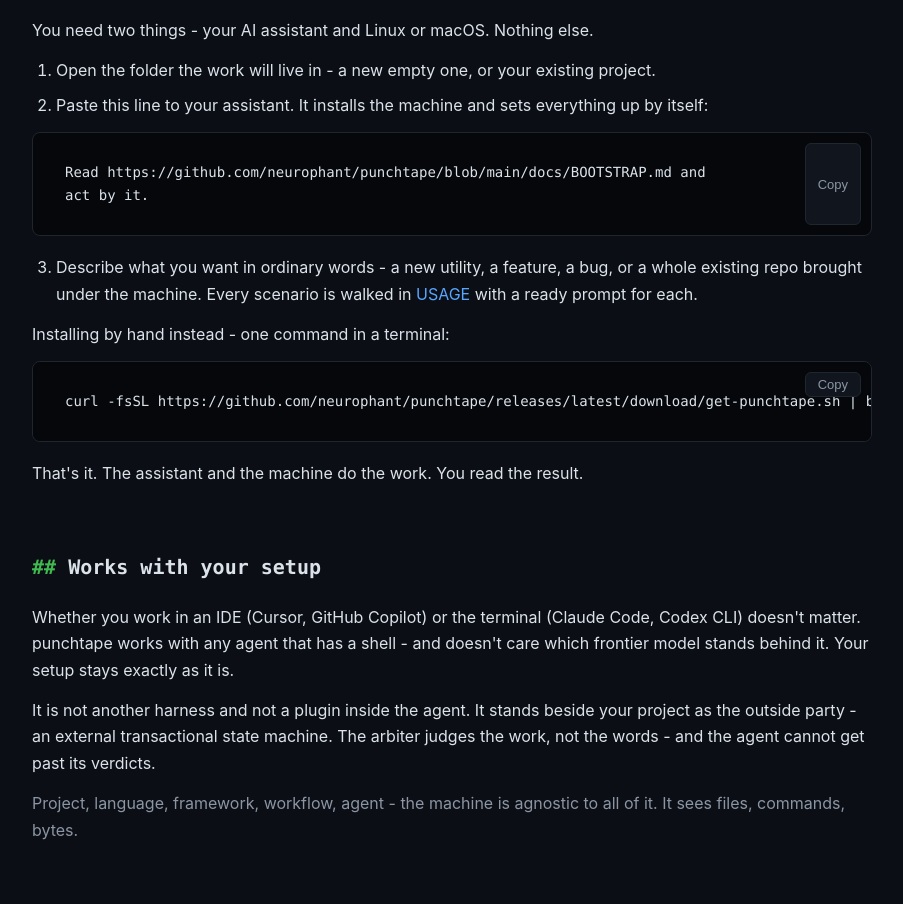
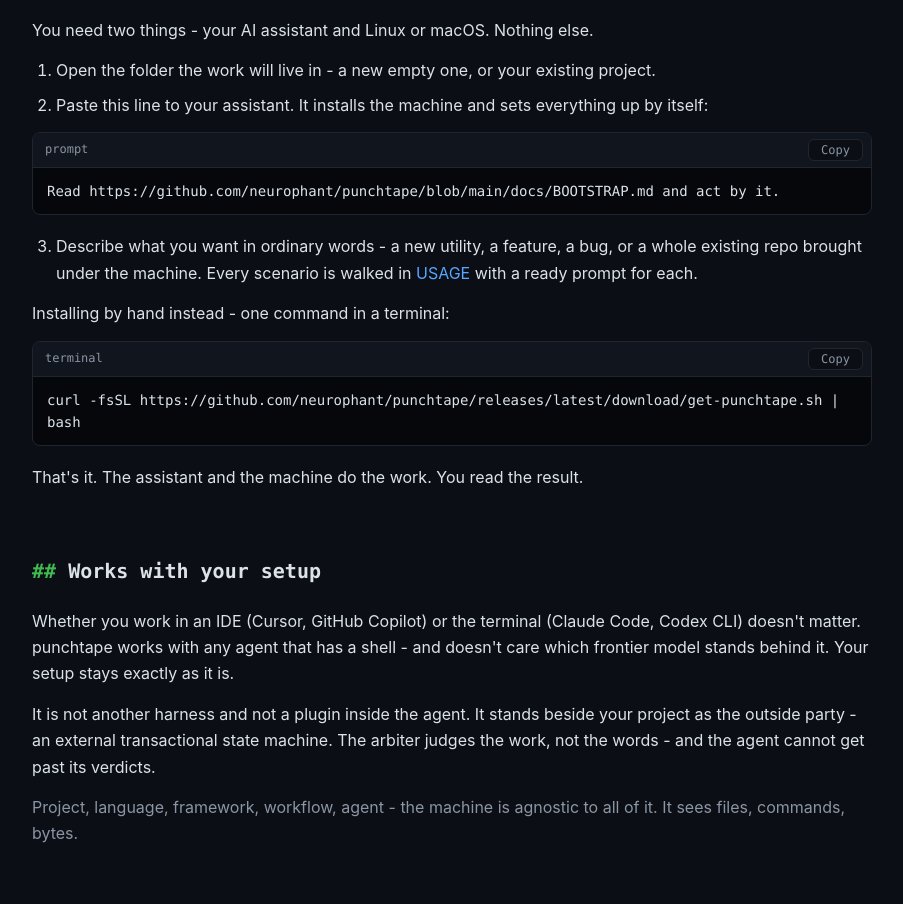
Before and after one commit to neurophant/punchtape.dev, a plain HTML site: page index.html in a window 1280 px wide. Shown: the part 1884-2788 px from the top of the page, without its empty margins (188-1091 px from the left). Drawn offline with Linux system fonts and the light colour scheme.

Commit message:
unified command cards

```diff
--- a/index.html
+++ b/index.html
@@ -61,19 +61,20 @@
   .era { color: var(--muted); font-size: 14px; margin-top: 14px; }
   ol, ul { padding-left: 24px; margin: 0 0 14px; }
   li { margin-bottom: 8px; }
-  .step-code { margin: 14px 0 18px; }
-  pre {
-    background: #05070b; border: 1px solid var(--border); border-radius: 8px;
-    padding: 14px 16px; overflow-x: auto; font-size: 14px; margin: 0; position: relative;
+  .cmd { border: 1px solid var(--border); border-radius: 8px; overflow: hidden; background: #05070b; margin: 14px 0 18px; }
+  .cmd-bar { display: flex; align-items: center; justify-content: space-between; gap: 10px; padding: 6px 8px 6px 12px; border-bottom: 1px solid var(--border); background: var(--panel); }
+  .cmd-bar span { color: var(--muted); font-size: 12px; font-family: ui-monospace, "SF Mono", "Cascadia Code", Consolas, monospace; }
+  .cmd-bar button {
+    background: var(--bg); color: var(--muted); border: 1px solid var(--border); border-radius: 6px;
+    padding: 3px 12px; font-size: 12px; cursor: pointer;
+    font-family: ui-monospace, "SF Mono", "Cascadia Code", Consolas, monospace;
   }
-  pre .ln { display: block; padding: 14px 130px 14px 16px; }
-  pre button {
-    position: absolute; top: 10px; right: 10px; background: var(--panel); color: var(--muted);
-    border: 1px solid var(--border); border-radius: 6px; padding: 4px 12px; font-size: 13px; cursor: pointer;
+  .cmd-bar button:hover { color: var(--text); }
+  .cmd-body {
+    padding: 12px 14px; font-size: 14px; line-height: 1.6; color: var(--text);
+    font-family: ui-monospace, "SF Mono", "Cascadia Code", Consolas, "Liberation Mono", monospace;
+    white-space: pre-wrap; overflow-wrap: anywhere; word-break: normal;
   }
-  pre button:hover { color: var(--text); }
-  pre.wrap { white-space: pre-wrap; word-break: break-word; }
-  pre.wrap button { position: absolute; right: 10px; bottom: 10px; }
   .muted { color: var(--muted); }
   .grid { display: grid; grid-template-columns: repeat(4, 1fr); gap: 12px; }
   .grid a {
@@ -160,15 +161,17 @@
     <li>Open the folder the work will live in - a new empty one, or your existing project.</li>
     <li>Paste this line to your assistant. It installs the machine and sets everything up by itself:</li>
   </ol>
-  <div class="step-code">
-    <pre class="wrap"><span class="ln">Read https://github.com/neurophant/punchtape/blob/main/docs/BOOTSTRAP.md and act by it.</span><button type="button">Copy</button></pre>
+  <div class="cmd">
+    <div class="cmd-bar"><span>prompt</span><button type="button">Copy</button></div>
+    <div class="cmd-body">Read https://github.com/neurophant/punchtape/blob/main/docs/BOOTSTRAP.md and act by it.</div>
   </div>
   <ol start="3">
     <li>Describe what you want in ordinary words - a new utility, a feature, a bug, or a whole existing repo brought under the machine. Every scenario is walked in <a href="https://github.com/neurophant/punchtape/blob/main/docs/USAGE.md">USAGE</a> with a ready prompt for each.</li>
   </ol>
   <p>Installing by hand instead - one command in a terminal:</p>
-  <div class="step-code">
-    <pre><span class="ln">curl -fsSL https://github.com/neurophant/punchtape/releases/latest/download/get-punchtape.sh | bash</span><button type="button">Copy</button></pre>
+  <div class="cmd">
+    <div class="cmd-bar"><span>terminal</span><button type="button">Copy</button></div>
+    <div class="cmd-body">curl -fsSL https://github.com/neurophant/punchtape/releases/latest/download/get-punchtape.sh | bash</div>
   </div>
   <p>That's it. The assistant and the machine do the work. You read the result.</p>
 </section>
@@ -225,9 +228,9 @@
 </footer>
 
 <script>
-document.querySelectorAll('pre button').forEach(function (b) {
+document.querySelectorAll('.cmd-bar button').forEach(function (b) {
   b.addEventListener('click', function () {
-    var line = b.closest('pre').querySelector('.ln').textContent.trim();
+    var line = b.closest('.cmd').querySelector('.cmd-body').textContent.trim();
     navigator.clipboard.writeText(line).then(function () {
       b.textContent = 'Copied';
       setTimeout(function () { b.textContent = 'Copy'; }, 1600);
```
